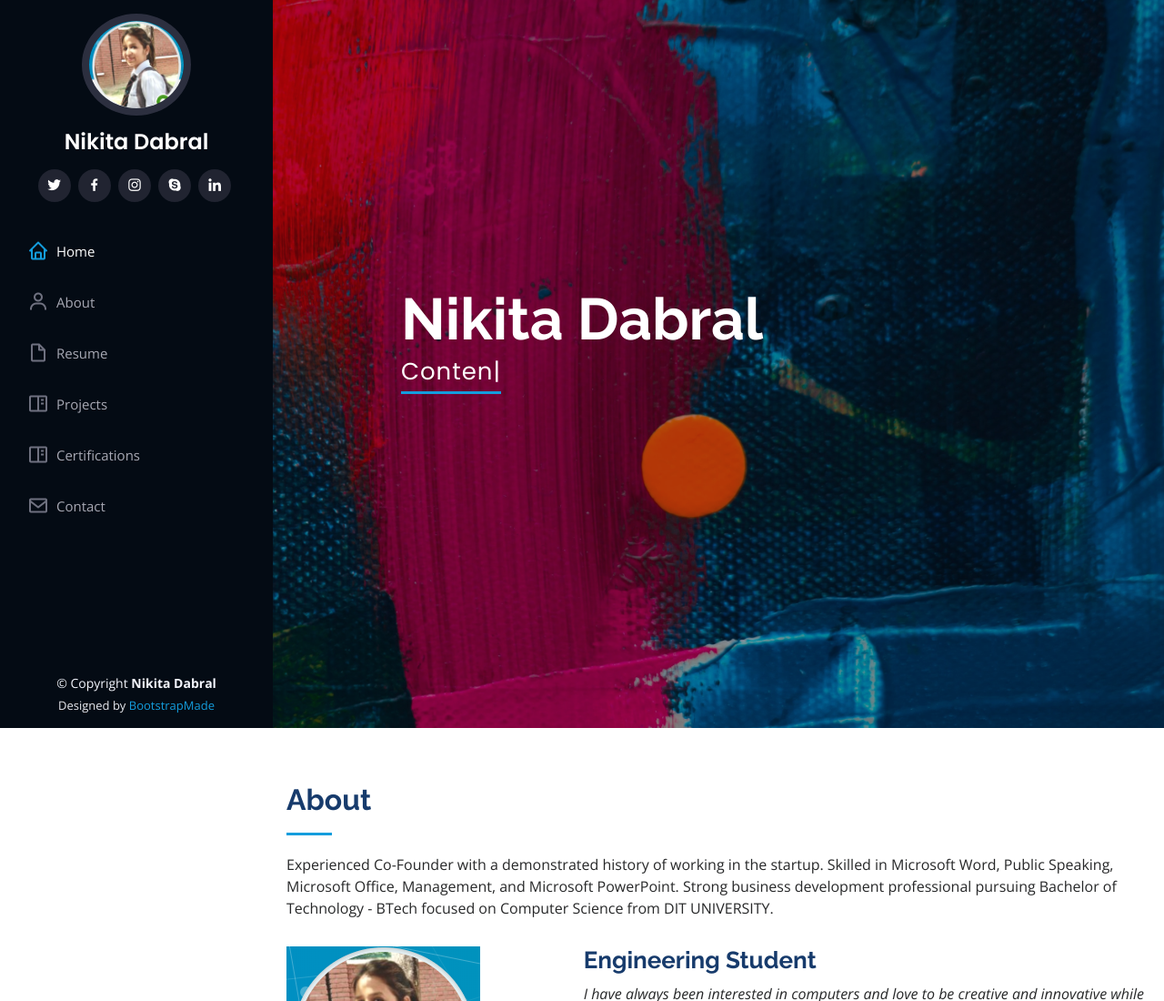
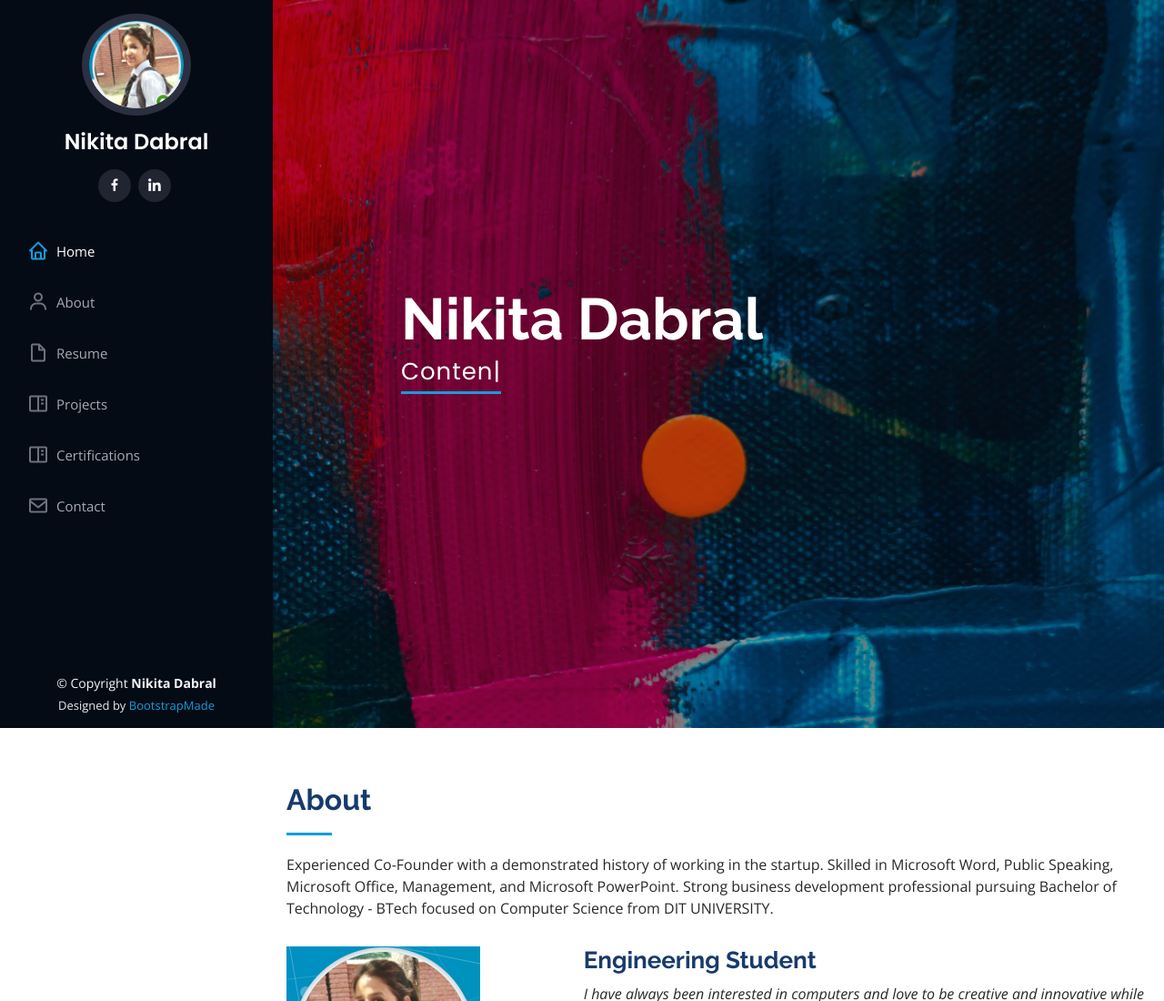
Before and after one commit to nikitadabral/portfolio, a plain HTML site: page index.html in a window 1280 px wide. Shown: the top 1100 px of the page at 91% size. Drawn offline with nearby package versions, Linux system fonts and the light colour scheme.

Commit message:
Update index.html

```diff
--- a/index.html
+++ b/index.html
@@ -48,11 +48,8 @@
         <img src="assets/img/profile-img.jpg" alt="" class="img-fluid rounded-circle">
         <h1 class="text-light"><a href="index.html">Nikita Dabral</a></h1>
         <div class="social-links mt-3 text-center">
-          <a href="#" class="twitter"><i class="bx bxl-twitter"></i></a>
-          <a href="#" class="facebook"><i class="bx bxl-facebook"></i></a>
-          <a href="#" class="instagram"><i class="bx bxl-instagram"></i></a>
-          <a href="#" class="google-plus"><i class="bx bxl-skype"></i></a>
-          <a href="#" class="linkedin"><i class="bx bxl-linkedin"></i></a>
+          <a href="https://www.facebook.com/nikita.dabral.10" class="facebook"><i class="bx bxl-facebook"></i></a>
+          <a href="https://www.linkedin.com/in/nikita-dabral-277562178/" class="linkedin"><i class="bx bxl-linkedin"></i></a>
         </div>
       </div>
 
```
